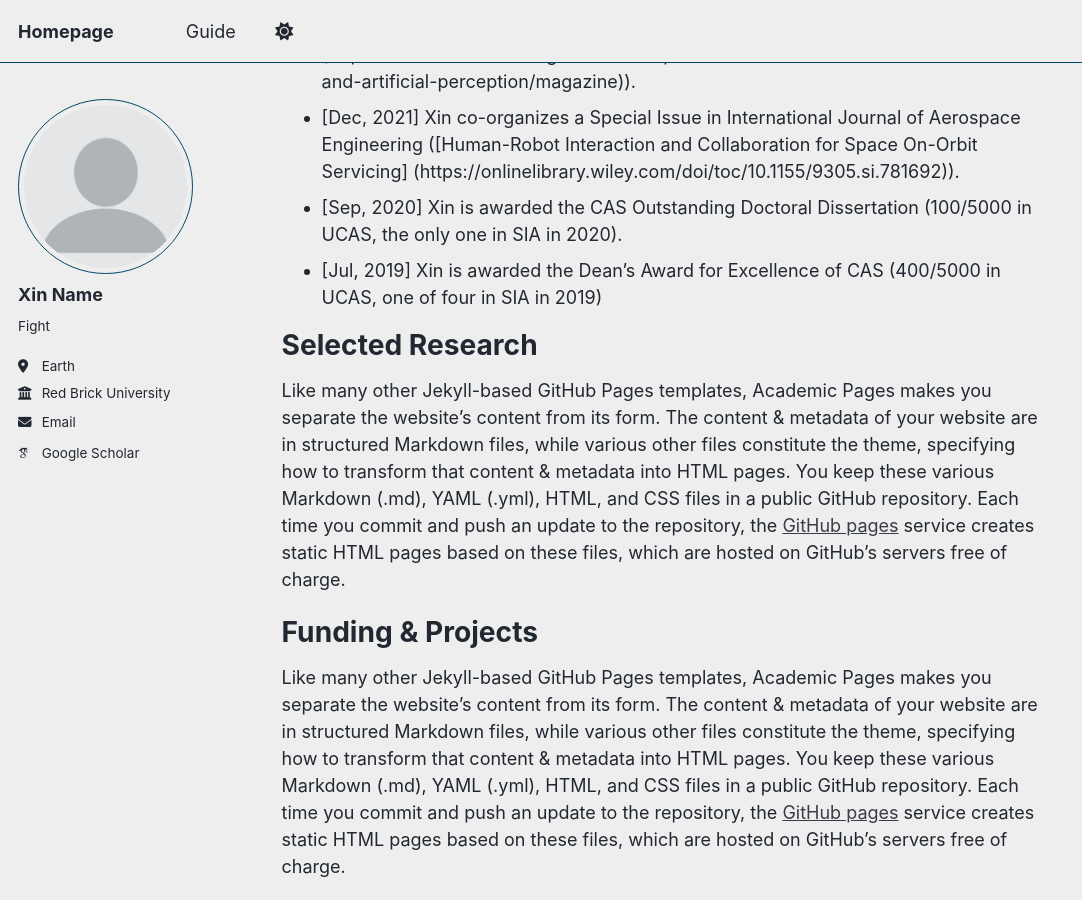
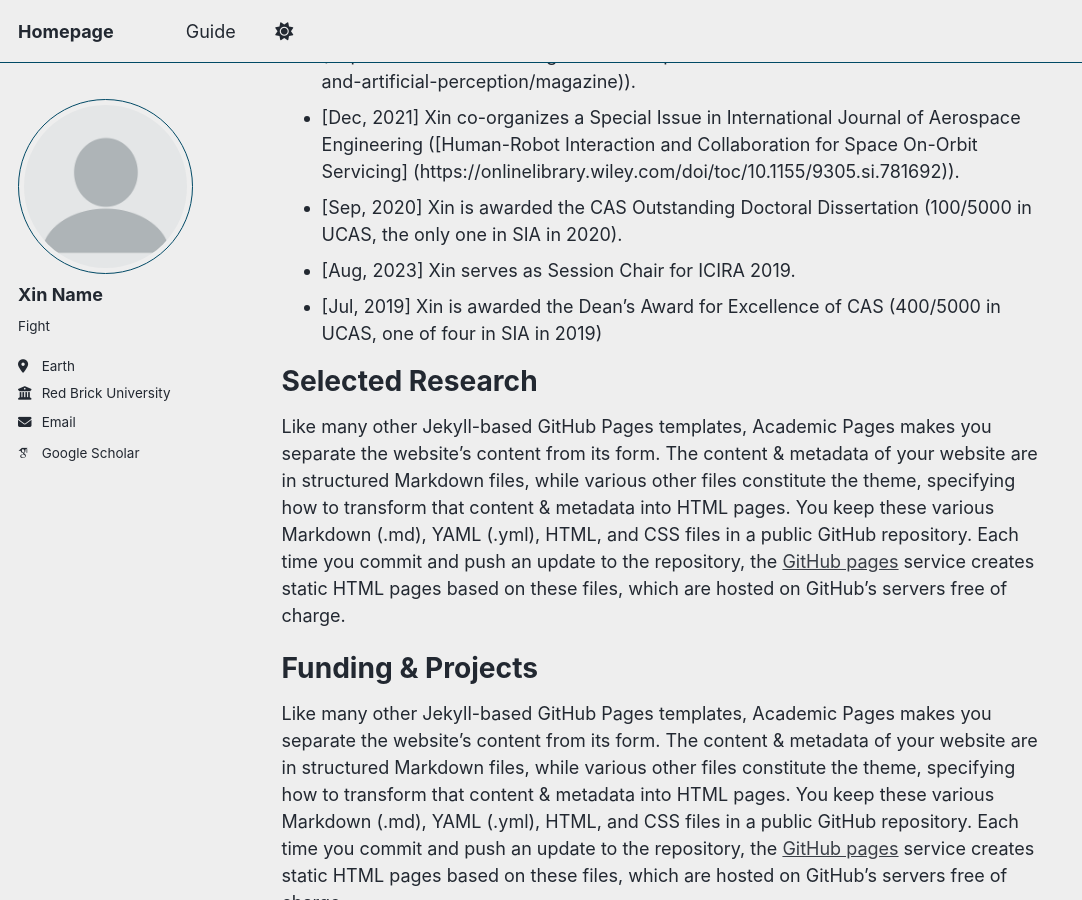
Before and after one commit to Mansion-ZX/Mansion-ZX.github.io, a Jekyll site: the page built from _pages/about.md, in a window 1280 px wide and 900 px high, scrolled down 897 px. Shown: the whole window, without its empty margins (0-1082 px from the left). Built offline with Jekyll 4.4.1, drawn with Linux system fonts in a browser that asks for light colours; some web fonts are replaced; a script that is not in the unit is left out.

Commit message:
Update about.md

```diff
--- a/_pages/about.md
+++ b/_pages/about.md
@@ -23,6 +23,7 @@ NEWs
 - [Oct, 2022] Xin co-organizes a Research Topic in Frontiers in Robotics and AI ([Human-Centered Robot Vision and Artificial Perception] (https://www.frontiersin.org/research-topics/53324/human-centered-robot-vision-and-artificial-perception/magazine)).
 - [Dec, 2021] Xin co-organizes a Special Issue in International Journal of Aerospace Engineering ([Human-Robot Interaction and Collaboration for Space On-Orbit Servicing] (https://onlinelibrary.wiley.com/doi/toc/10.1155/9305.si.781692)).
 - [Sep, 2020] Xin is awarded the CAS Outstanding Doctoral Dissertation (100/5000 in UCAS, the only one in SIA in 2020).
+- [Aug, 2023] Xin serves as Session Chair for ICIRA 2019.
 - [Jul, 2019] Xin is awarded the Dean’s Award for Excellence of CAS (400/5000 in UCAS, one of four in SIA in 2019)
 
 Selected Research
```
